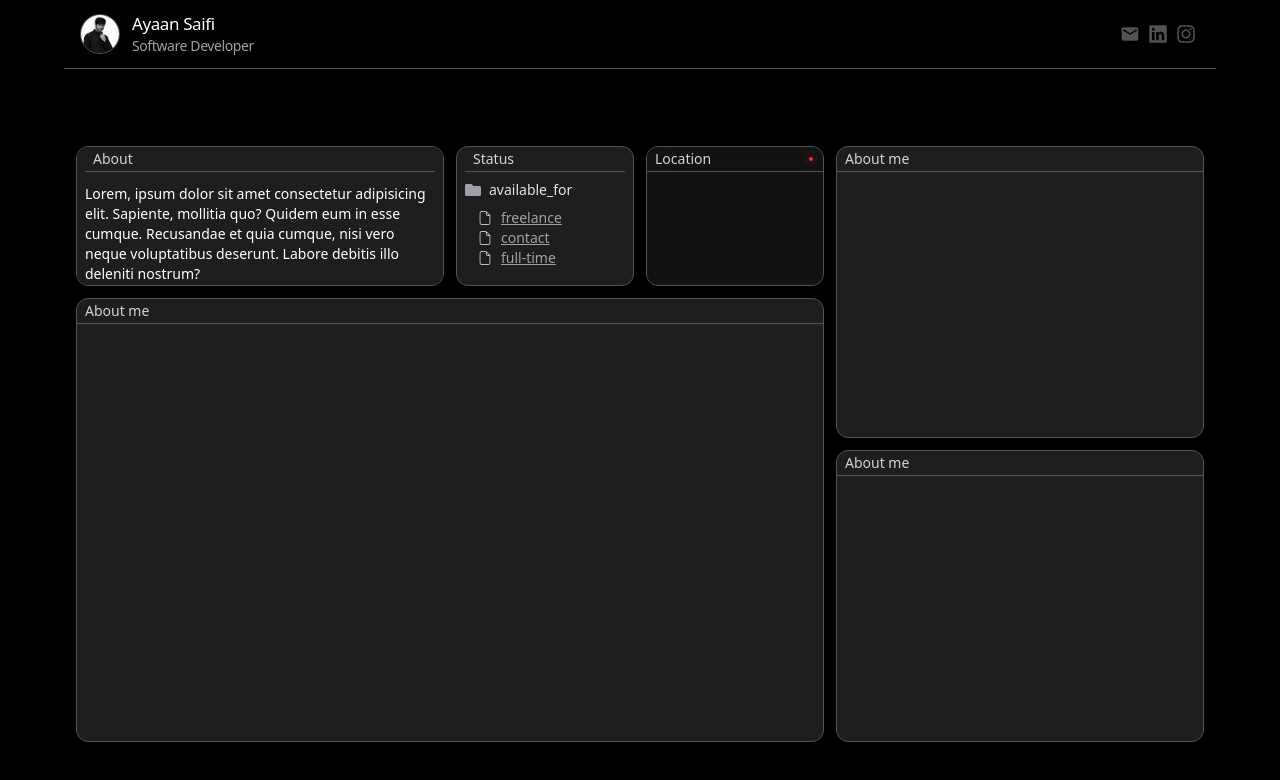
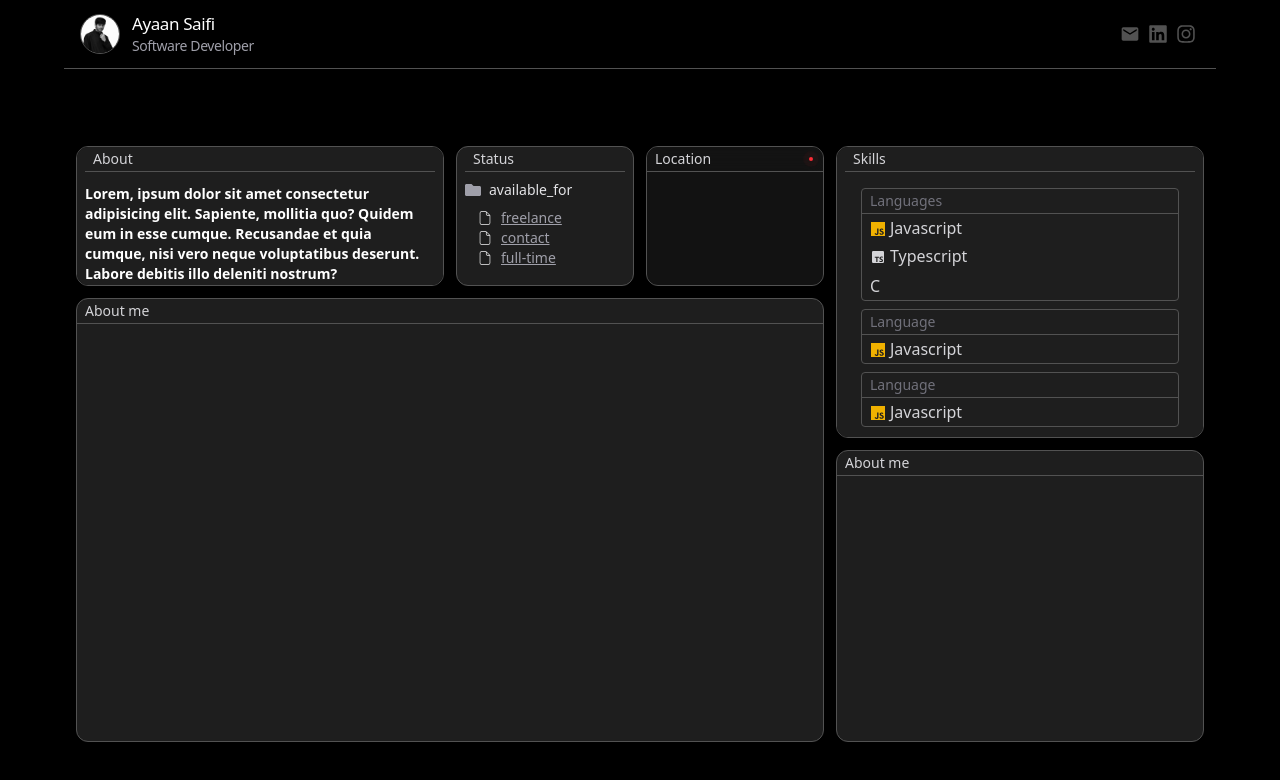
Before and after one commit to ayan-011/Ayaan-s-Portfolio, a React (Vite) app: page / in a window 1280 px wide. Shown: the top 780 px of the page. Built offline with nearby package versions, Linux system fonts and the light colour scheme; grey boxes are pictures that could not be loaded.

Commit message:
skills section

```diff
--- a/src/App.jsx
+++ b/src/App.jsx
@@ -2,6 +2,8 @@ import './App.css'
 import { MdEmail } from "react-icons/md";
 import { FaFolder, FaInstagram, FaLinkedin } from "react-icons/fa";
 import { CiFileOn } from 'react-icons/ci';
+import { IoLogoJavascript } from "react-icons/io5";
+import { BiLogoTypescript } from 'react-icons/bi';
 
 function App() {
   return (
@@ -60,7 +62,7 @@ function App() {
 
           <div className="w-full px-2 py-0.5 border-b-[1px] border-[#525252] bg-red-90 text-zinc-300 text-sm">About</div>
 
-          <div className="w-full text-white leading-5 text-[14px] py-2 ">Lorem, ipsum dolor sit amet consectetur adipisicing elit. Sapiente, mollitia quo? Quidem eum in esse cumque. Recusandae et quia cumque, nisi vero neque voluptatibus deserunt. Labore debitis illo deleniti nostrum?</div>
+          <div className="w-full text-white leading-5 text-[14px] py-2 font-semibold">Lorem, ipsum dolor sit amet consectetur adipisicing elit. Sapiente, mollitia quo? Quidem eum in esse cumque. Recusandae et quia cumque, nisi vero neque voluptatibus deserunt. Labore debitis illo deleniti nostrum?</div>
         </div>
 
 
@@ -138,9 +140,52 @@ function App() {
           rounded-lg lg:rounded-xl
           bg-[#1e1e1e]
           overflow-y-scroll scrollbar-hide
+          px-2
         " >
-          <div className="w-full px-2 py-0.5 border-b-[1px] border-[#525252] bg-red-90 text-zinc-300 text-sm">About me</div>
+          <div className="w-full px-2 py-0.5 border-b-[1px] border-[#525252] bg-red-90 text-zinc-300 text-sm">Skills</div>
+
+          <div className="parent bg-red-90 w-full h-full flex flex-col gap-2 p-4" >
+
+            {/* language */}
+            <div className="border-[1px] border-[#525252] rounded  flex flex-col  items-center ">
+              <div className="top bg-red- w-full text-sm p-[2px] px-2 text-zinc-500 border-b-[1px] border-[#525252]">Languages</div>
+              <div className="flex flex-row items-center p-[2px] px-2 gap-1 w-full text-zinc-300">
+              <div className="icon flex mt-[2px] text-yellow-500"><IoLogoJavascript /></div>
+              <div className="text">Javascript</div>
+              </div>
+              <div className="flex flex-row items-center p-[2px] px-2 gap-1 w-full text-zinc-300">
+              <div className="icon flex mt-[2px]  "><BiLogoTypescript /></div>
+              <div className="text">Typescript</div>
+              </div>
+              <div className="flex flex-row items-center p-[2px] px-2 gap-1 w-full text-zinc-300">
+              <div className="icon flex mt-[2px] ">C</div>
+              <div className="text"></div>
+              </div>
+            </div>
+
+             {/* MERN  */}
+            <div className="border-[1px] border-[#525252] rounded  flex flex-col  items-center ">
+              <div className="top bg-red- w-full text-sm p-[2px] px-2 text-zinc-500 border-b-[1px] border-[#525252]">Language</div>
+              <div className="flex flex-row items-center p-[2px] px-2 gap-1 w-full text-zinc-300">
+              <div className="icon flex mt-[2px] text-yellow-500"><IoLogoJavascript /></div>
+              <div className="text">Javascript</div>
+              </div>
+            </div>
+
+            {/* styles */}
+            <div className="border-[1px] border-[#525252] rounded  flex flex-col  items-center ">
+              <div className="top bg-red- w-full text-sm p-[2px] px-2 text-zinc-500 border-b-[1px] border-[#525252]">Language</div>
+              <div className="flex flex-row items-center p-[2px] px-2 gap-1 w-full text-zinc-300">
+              <div className="icon flex mt-[2px] text-yellow-500"><IoLogoJavascript /></div>
+              <div className="text">Javascript</div>
+              </div>
+            </div>
+
           </div>
+
+          </div>
+
+
 
         {/* Box 5 */}
         <div className="
```
